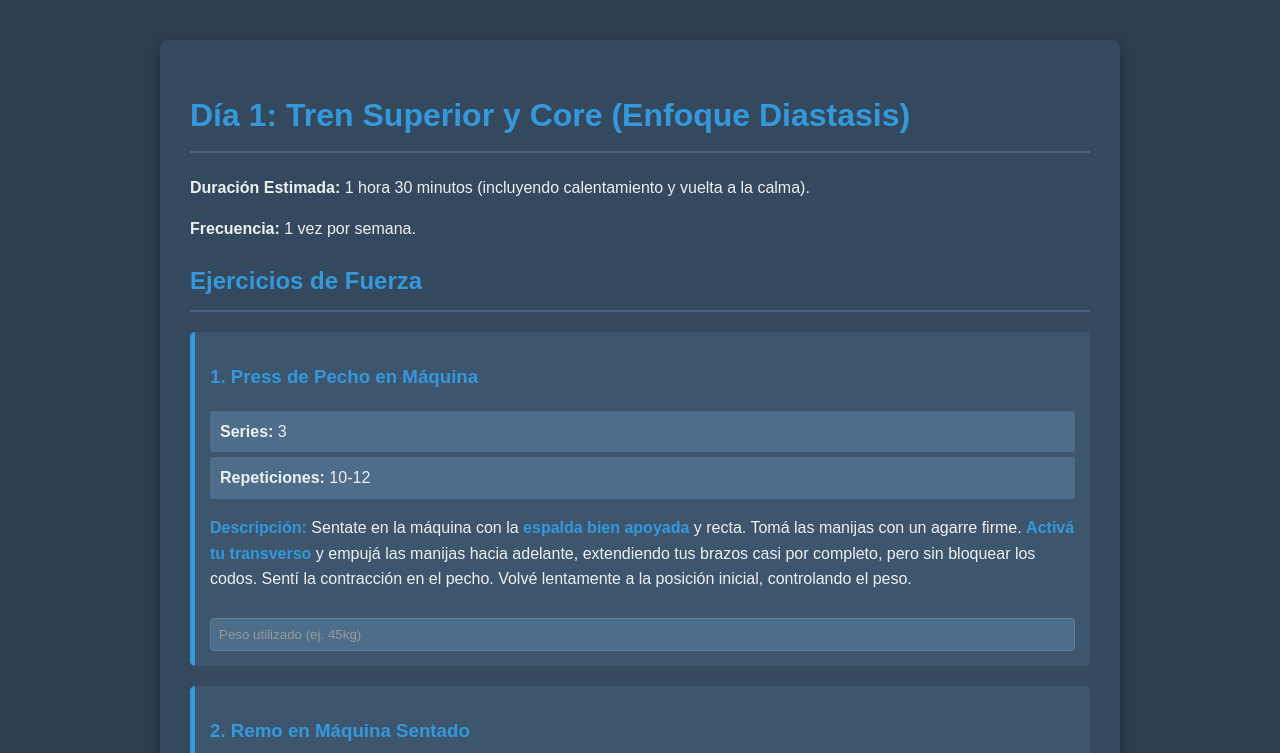
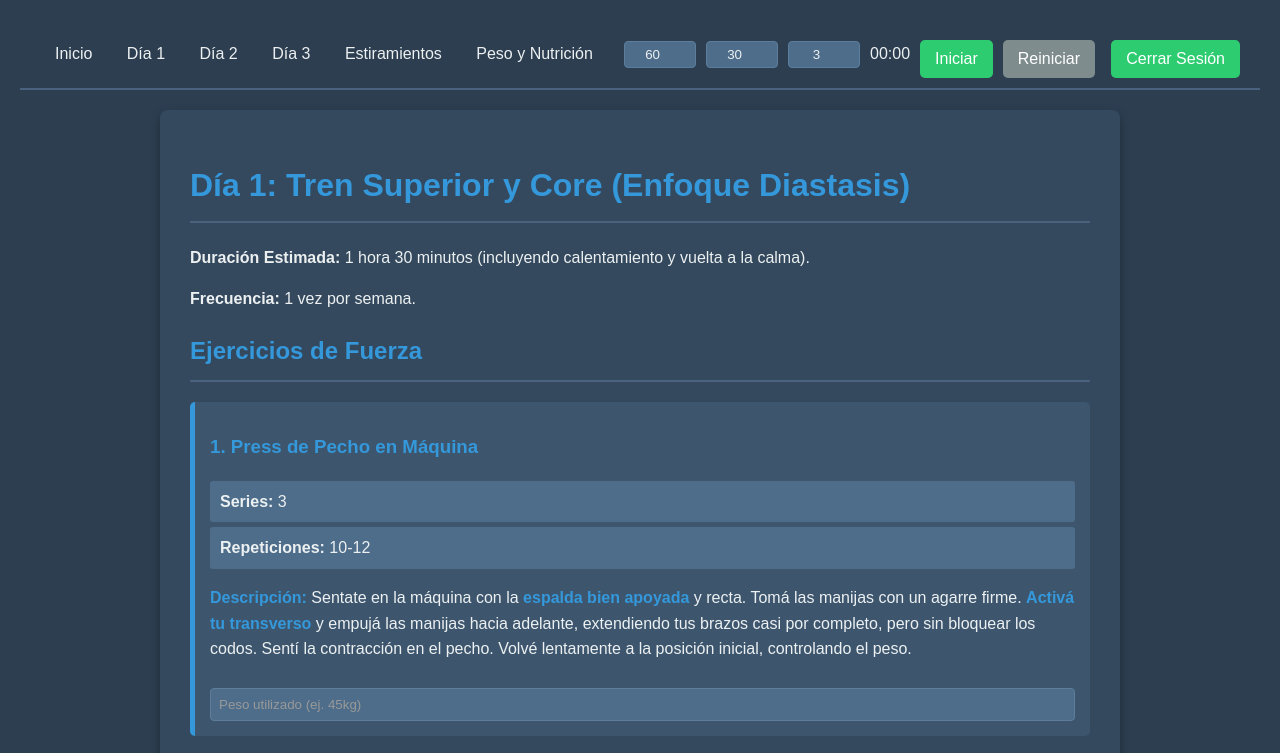
Before and after one commit to ernesarevalo/gymroutine, a plain HTML site: page dia1.html in a window 1280 px wide. Shown: the top 753 px of the page. Drawn offline with Linux system fonts and the light colour scheme; sample sign-in values are in the browser's storage.

Commit message:
Update dia1.html

```diff
--- a/dia1.html
+++ b/dia1.html
@@ -7,6 +7,30 @@
     <link rel="stylesheet" href="css/estilos.css">
 </head>
 <body>
+    <script src="js/auth.js"></script>
+    <script>
+        document.addEventListener('DOMContentLoaded', checkAuth);
+    </script>
+
+    <div class="main-nav">
+        <div class="left-links">
+            <a href="home.html">Inicio</a>
+            <a href="dia1.html">Día 1</a>
+            <a href="dia2.html">Día 2</a>
+            <a href="dia3.html">Día 3</a>
+            <a href="estiramientos.html">Estiramientos</a>
+            <a href="peso_nutricion.html">Peso y Nutrición</a>
+        </div>
+        <div class="timer-controls">
+            <input type="number" id="exercise-time" placeholder="Segundos Ej." value="60">
+            <input type="number" id="recovery-time" placeholder="Segundos Rec." value="30">
+            <input type="number" id="rounds" placeholder="Vueltas" value="3">
+            <span id="timer-display">00:00</span>
+            <button id="start-timer-btn">Iniciar</button>
+            <button id="reset-timer-btn" disabled>Reiniciar</button>
+        </div>
+        <button onclick="logout()">Cerrar Sesión</button>
+    </div>
     <div class="container">
         <h1>Día 1: Tren Superior y Core (Enfoque Diastasis)</h1>
         <p><strong>Duración Estimada:</strong> 1 hora 30 minutos (incluyendo calentamiento y vuelta a la calma).</p>
@@ -55,6 +79,7 @@
         </div>
 
         <h2>Ejercicios para Diastasis Abdominal (¡MUY IMPORTANTE!)</h2>
+
         <div class="exercise">
             <h3>A. Respiración Diafragmática / Activación del Transverso</h3>
             <ul>
@@ -91,13 +116,7 @@
             </ul>
             <p><strong>Descripción:</strong> Elegí una de las dos. Mantené un ritmo constante y cómodo. El objetivo es que tu respiración se acelere y te cueste un poco hablar, pero puedas mantener la actividad durante todo el tiempo.</p>
             </div>
-
-        <div class="navigation">
-            <a href="index.html">Inicio</a>
-            <a href="dia2.html">Ir al Día 2</a>
-            <a href="dia3.html">Ir al Día 3</a>
-            <a href="estiramientos.html">Estiramientos</a>
-        </div>
     </div>
+    <script src="js/app.js"></script>
 </body>
 </html>
```
